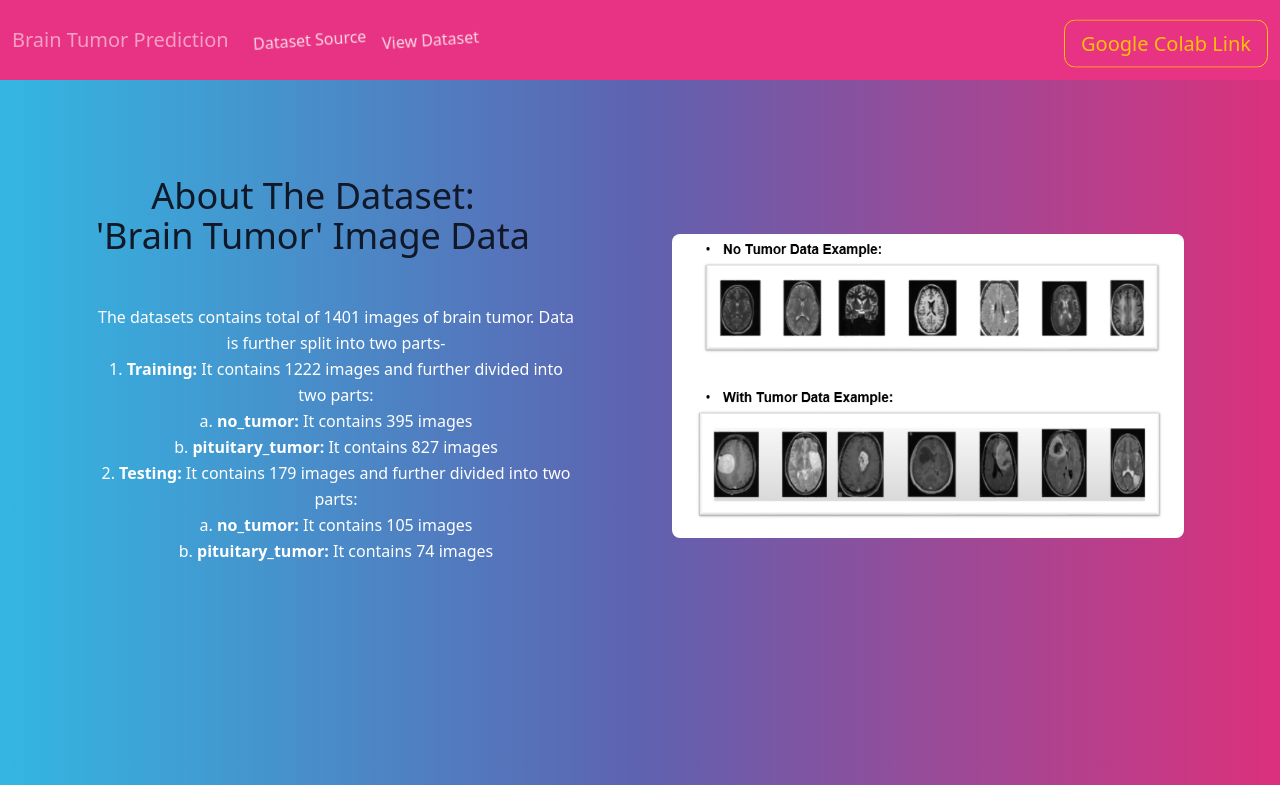
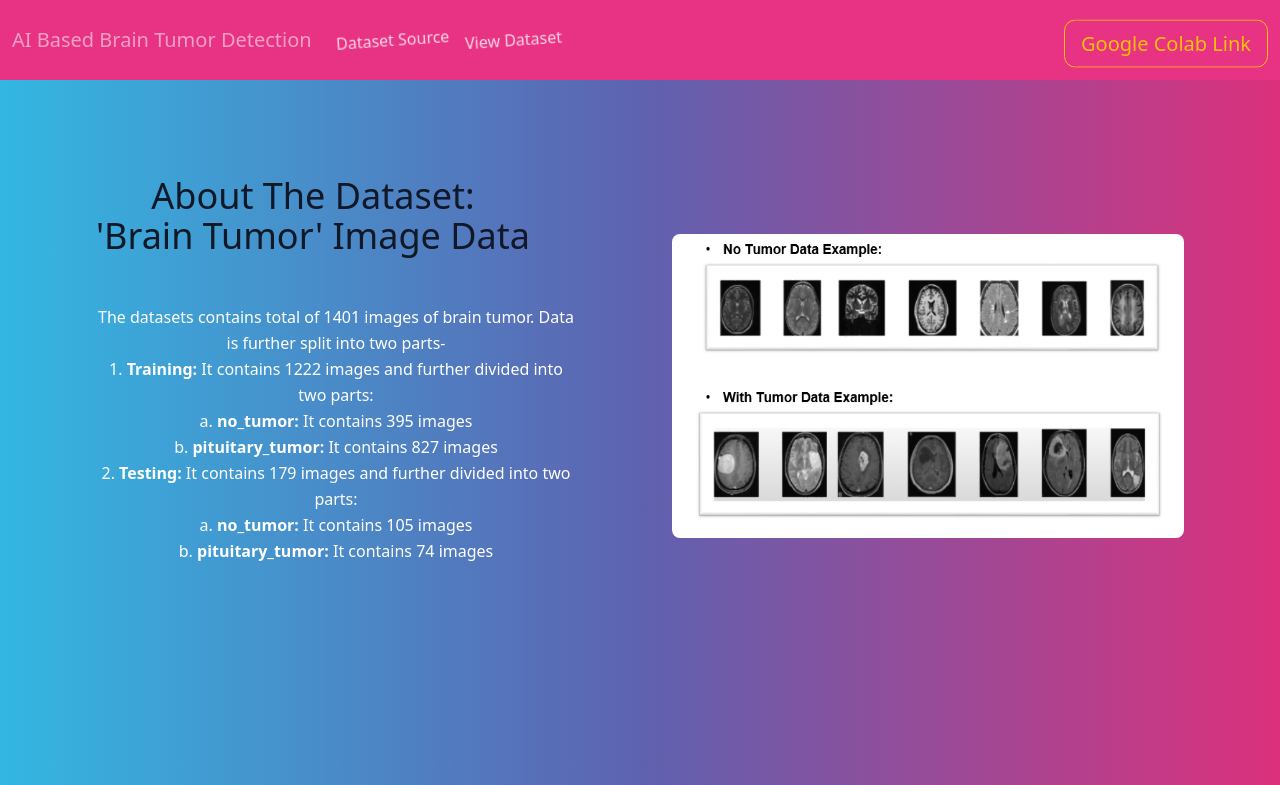
Before and after one commit to iamswati/AI-Based-Brain-Tumor-Detection, a plain HTML site: page index.html in a window 1280 px wide. Shown: the top 785 px of the page. Drawn offline with nearby package versions, Linux system fonts and the light colour scheme.

Commit message:
Update index.html

```diff
--- a/index.html
+++ b/index.html
@@ -23,7 +23,7 @@
   <body>
     <nav class="navbar navbar-expand-lg navbar-dark bg-primary">
       <div class="container-fluid">
-        <a class="navbar-brand pulse" href="/">Brain Tumor Prediction</a>
+        <a class="navbar-brand pulse" href="/">AI Based Brain Tumor Detection</a>
         <button
           class="navbar-toggler"
           type="button"
```
